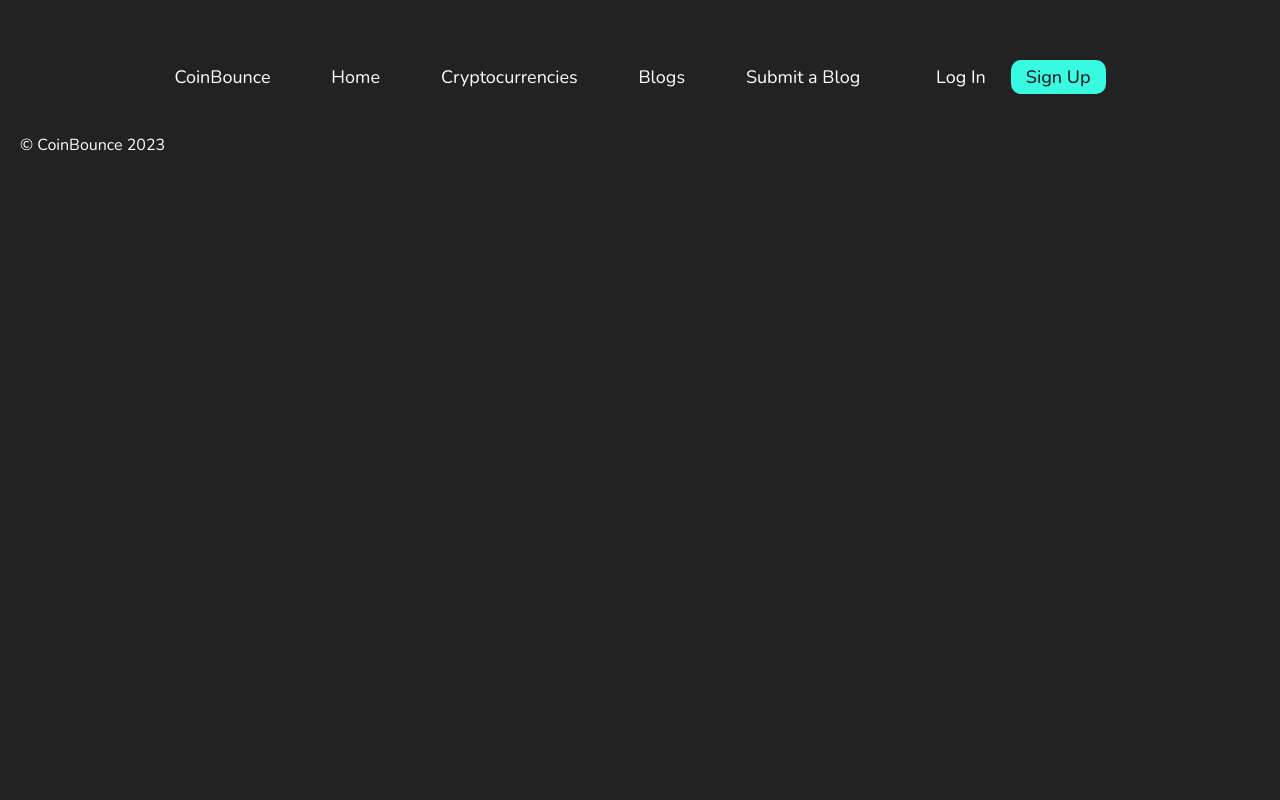
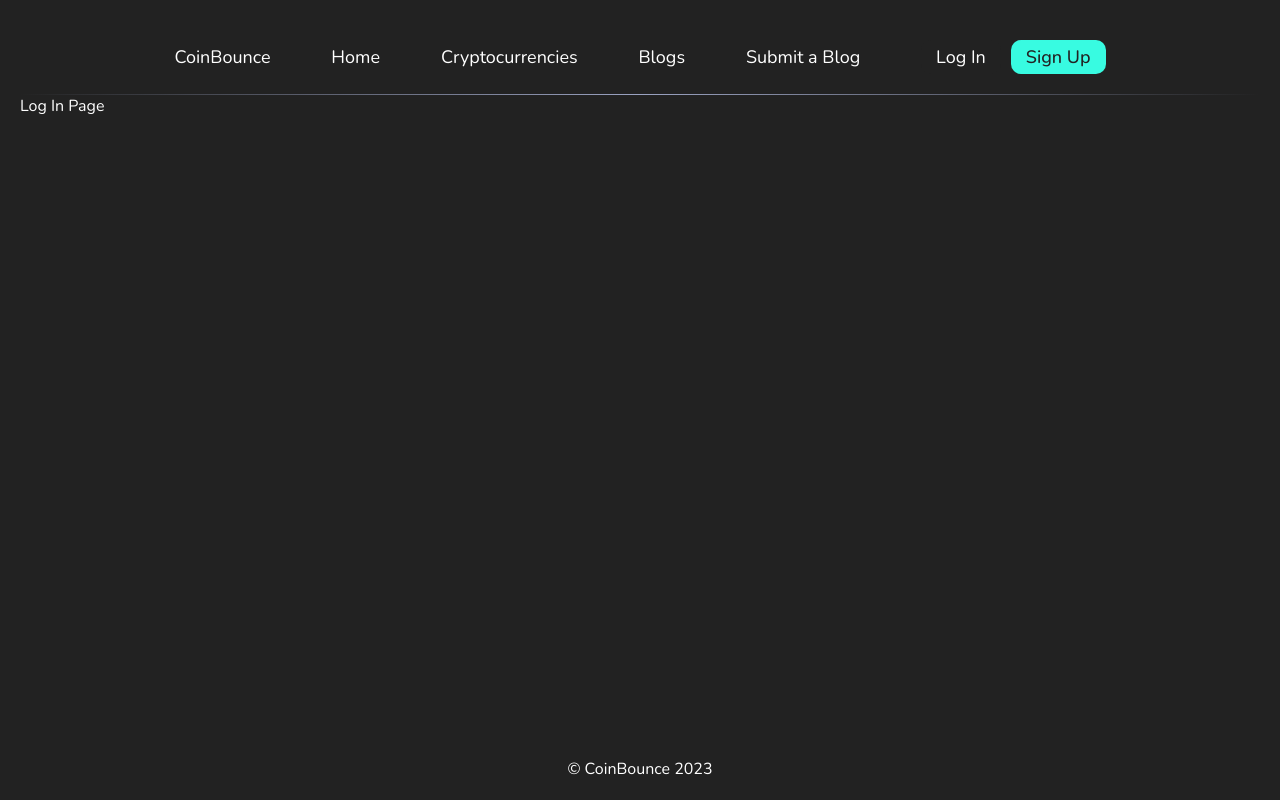
Before and after one commit to kumarvikas10/coin-bounce, a React (Create React App) app in the folder frontend/: page /login in a window 1280 px wide. Built offline with nearby package versions, Linux system fonts and the light colour scheme; a web font is replaced by a local one.

Commit message:
added auth in blogs and submit a blog

```diff
--- a/frontend/src/App.js
+++ b/frontend/src/App.js
@@ -3,8 +3,10 @@ import Footer from './components/footer/Footer';
 import Home from './pages/Home/Home';
 import {BrowserRouter, Routes, Route} from 'react-router-dom';
 import styles from './App.module.css';
+import Protected from './components/Protected/Protected';
 
 function App() {
+  const isAuth = false;
   return (
     <div className={styles.container}>
       <BrowserRouter>
@@ -13,10 +15,10 @@ function App() {
         <Routes>
           <Route path="/" exact element={<div className={styles.main}><Home /></div>} />
           <Route path="crypto" exact element={<div className={styles.main}>Crypto Page</div>} />
-          <Route path="blogs" exact element={<div className={styles.main}>Blogs Page</div>} />
-          <Route path="submit" exact element={<div className={styles.main}>Submit Blog</div>} />
-          <Route path="log-in" exact element={<div className={styles.main}>Log In Page</div>} />
-          <Route path="sign-up" exact element={<div className={styles.main}>Sign Up</div>} />
+          <Route path="blogs" exact element={<Protected isAuth={isAuth}><div className={styles.main}>Blogs Page</div></Protected>} />
+          <Route path="submit" exact element={<Protected isAuth={isAuth}><div className={styles.main}>Submit Blog</div></Protected>} />
+          <Route path="login" exact element={<div className={styles.main}>Log In Page</div>} />
+          <Route path="signup" exact element={<div className={styles.main}>Sign Up</div>} />
         </Routes>
         <Footer />
       </div>
--- a/frontend/src/components/Navbar/Navbar.jsx
+++ b/frontend/src/components/Navbar/Navbar.jsx
@@ -41,7 +41,15 @@ function Navbar() {
         >
           Submit a Blog
         </NavLink>
-        { isAuthenticated ? <div><NavLink><button className={styles.signoutButton}>Sign Out</button></NavLink></div> : <div><NavLink
+        {isAuthenticated ? (
+          <div>
+            <NavLink>
+              <button className={styles.signoutButton}>Sign Out</button>
+            </NavLink>
+          </div>
+        ) : (
+          <div>
+            <NavLink
               to="log-in"
               className={({ isActive }) =>
                 isActive ? styles.activeStyle : styles.inActiveStyle
@@ -56,9 +64,11 @@ function Navbar() {
               }
             >
               <button className={styles.signupButton}>Sign Up</button>
-        </NavLink></div>}
+            </NavLink>
+          </div>
+        )}
       </nav>
-      <div></div>
+      <div className={styles.seprator}></div>
     </>
   );
 }
--- a/frontend/src/components/Navbar/Navbar.module.css
+++ b/frontend/src/components/Navbar/Navbar.module.css
@@ -2,7 +2,7 @@
     display: flex;
     justify-content: space-around;
     align-items: center;
-    padding: 20px 0px;
+    padding: 0px;
     margin: 20px auto;
     width: 80%;
 }
@@ -72,3 +72,7 @@
     background-color: #58f0db;
     color: #222;
 }
+.seprator{
+    height: 1px;
+    background: linear-gradient(to right, transparent, #9ba3c2, transparent);
+}
--- /dev/null
+++ b/frontend/src/components/Protected/Protected.jsx
@@ -0,0 +1,12 @@
+import { Navigate } from "react-router-dom";
+
+function Protected ({isAuth, children}){
+    if (isAuth){
+        return children;
+    }
+    else{
+        return <Navigate to='/login' />
+    }
+}
+
+export default Protected;
--- a/frontend/src/components/footer/Footer.jsx
+++ b/frontend/src/components/footer/Footer.jsx
@@ -1,6 +1,7 @@
+import styles from './Footer.module.css'
 function Footer () {
     return (
-        <p>&copy; CoinBounce 2023</p>
+        <p className={styles.footer}>&copy; CoinBounce 2023</p>
     )
 }
 
--- /dev/null
+++ b/frontend/src/components/footer/Footer.module.css
@@ -0,0 +1,5 @@
+.footer{
+    display: flex;
+    align-items: center;
+    justify-content: center;
+}
```
Also changed, not shown: 1 other file (tests, documents, lock files or other folders). Lines whose indentation alone changed are shown as unchanged.
